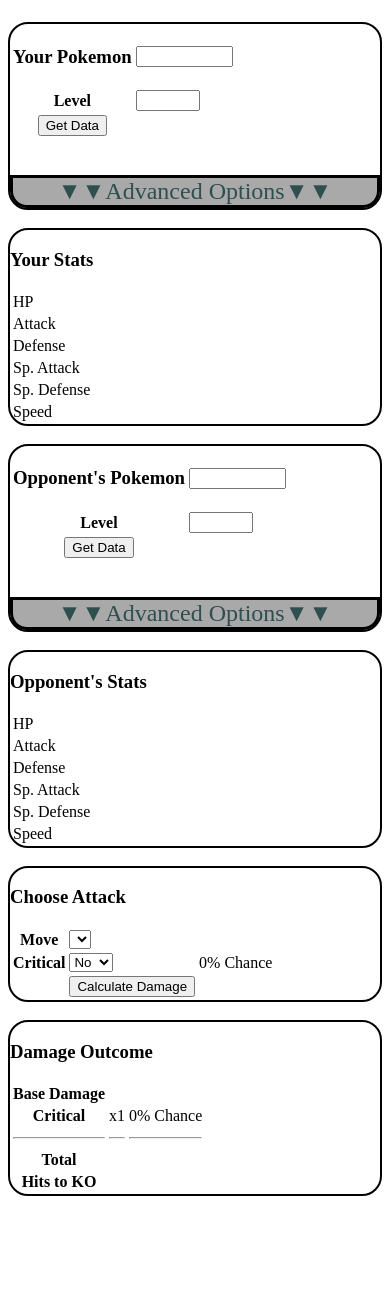
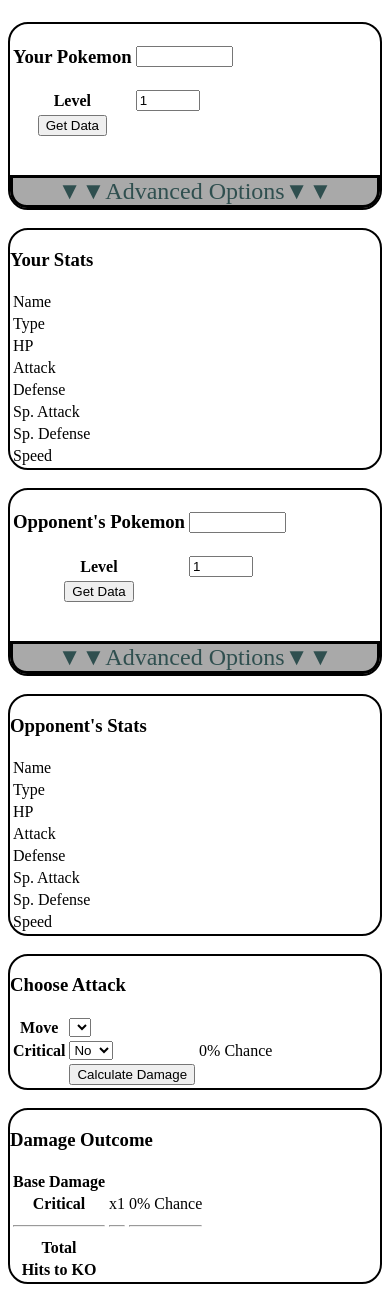
Before and after one commit to scotttolman/scotttolman.github.io, a PHP site: page /app/index.html in a window 390 px wide. Shown: the part 95-1405 px from the top of the page. Before the commit the page ends 1291 px from the top, so only its background shows below. Run offline with PHP 8.4, Linux system fonts and the light colour scheme; lists and menus that the app fills with data are empty.

Commit message:
view on mobile

```diff
--- a/app/index.html
+++ b/app/index.html
@@ -18,11 +18,11 @@
             <tr>
                 <th><label for="yourPokemon"><h3>Your Pokemon</h3></label></th>
                 <td><input type="text" name="yourPokemon" id="yourPokemon" size="9em"></td>
+                <td id="yPNameErr"></td>
             </tr>
             <tr>
                 <th><label for="yLevel">Level</label></th>
-                <td><input type="number" name="yLevel" id="yLevel" min="1" max="100"></td>
-                <td></td>
+                <td><input type="number" name="yLevel" id="yLevel" min="1" max="100" value="1"></td>
             </tr>
             <tr class="yAdv">
                 <td></td>
@@ -61,12 +61,12 @@
                 <td><input type="number" name="ySpeedIV" id="ySpeedIV" min="0" max="31" value="15"></td>
             </tr>
             <tr>
-                <th><button id="yData" onclick="getData('https://pokeapi.co/api/v2/pokemon/' + yourPokemon.value + '/', 1)">Get Data</button></th>
+                <th><button id="yData" onclick="getData('https://pokeapi.co/api/v2/pokemon/' + yourPokemon.value.toLowerCase() + '/', 1)">Get Data</button></th>
             </tr>
         </table>
         <br><br>
         <div class="advOpt" id="yAdvOpt">
-            <span>&#9660&#9660Advanced Options&#9660&#9660</span>
+            <span id="yAdvOptTxt">&#9660&#9660Advanced Options&#9660&#9660</span>
         </div>
     </div>
     <br>
@@ -74,6 +74,18 @@
     <div id="yStats" class="brdr">
         <h3>Your Stats</h3>
         <table>
+            <tr>
+                <td>Name</td>
+                <td id="yStatName"></td>
+            </tr>
+            <tr>
+                <td>Type</td>
+                <td id="yStatT1"></td>
+            </tr>
+            <tr id="yT2Stat">
+                <td>Type</td>
+                <td id="yStatT2"></td>
+            </tr>
             <tr>
                 <td>HP</td>
                 <td id="yHPBar"></td>
@@ -107,11 +119,11 @@
             <tr>
                 <th><label for="oppPokemon"><h3>Opponent's Pokemon</h3></label></th>
                 <td><input type="text" name="oppPokemon" id="oppPokemon" size="9em"></td>
+                <td id="oPNameErr"></td>
             </tr>
             <tr>
                 <th><label for="oLevel">Level</label></th>
-                <td><input type="number" name="oLevel" id="oLevel" min="1" max="100"></td>
-                <td></td>
+                <td><input type="number" name="oLevel" id="oLevel" min="1" max="100" value="1"></td>
             </tr>
             <tr class="oAdv">
                 <td></td>
@@ -154,7 +166,7 @@
         </table>
         <br><br>
         <div class="advOpt" id="oAdvOpt">
-            <span>&#9660&#9660Advanced Options&#9660&#9660</span>
+            <span id="oAdvOptTxt">&#9660&#9660Advanced Options&#9660&#9660</span>
         </div>
     </div>
     <br>
@@ -162,6 +174,18 @@
     <div id="oStats" class="brdr">
         <h3>Opponent's Stats</h3>
         <table>
+            <tr>
+                <td>Name</td>
+                <td id="oStatName"></td>
+            </tr>
+            <tr>
+                <td>Type</td>
+                <td id="oStatT1"></td>
+            </tr>
+            <tr id="oT2Stat">
+                <td>Type</td>
+                <td id="oStatT2"></td>
+            </tr>
             <tr>
                 <td>HP</td>
                 <td id="oHPBar"></td>
--- a/app/main.css
+++ b/app/main.css
@@ -21,6 +21,7 @@
 
 .yAdv {
     display: none;
+    transition: 500ms;
 }
 
 #yAdv {
@@ -30,3 +31,15 @@
 .oAdv {
     display: none;
 }
+
+#yPNameErr, #oPNameErr {
+    color: red;
+}
+
+#yT2Stat {
+    display: none;
+}
+
+#oT2Stat {
+    display: none;
+}
--- a/app/main.js
+++ b/app/main.js
@@ -18,6 +18,14 @@ function yExpand() {
             rows[i].style.display = "none"
         }
     }
+    var opt = document.getElementById("yAdvOptTxt");
+    var adv = document.getElementsByClassName("yAdv")[0].style.display;
+    if (adv == "none") {
+        opt.innerHTML = "&#9660&#9660Advanced Options&#9660&#9660";
+    }
+    else {
+    opt.innerHTML = "&#9650&#9650Basic Options&#9650&#9650";
+    }
 }
 
 function oExpand() {
@@ -30,6 +38,14 @@ function oExpand() {
             rows[i].style.display = "none"
         }
     }
+    var opt = document.getElementById("oAdvOptTxt");
+    var adv = document.getElementsByClassName("oAdv")[0].style.display;
+    if (adv == "none") {
+        opt.innerHTML = "&#9660&#9660Advanced Options&#9660&#9660";
+    }
+    else {
+    opt.innerHTML = "&#9650&#9650Basic Options&#9650&#9650";
+    }
 }
 
 function getData(url, code) {
@@ -40,11 +56,13 @@ function getData(url, code) {
         if (this.readyState == 4 && this.status == 200) {
             switch(code) {
                 case 1:
+                    document.getElementById("yPNameErr").innerHTML = ""
                     yPoke = JSON.parse(this.response);
                     calcYStats();
                     popMoves();
                     break;
                 case 2:
+                    document.getElementById("oPNameErr").innerHTML = ""
                     oPoke = JSON.parse(this.response);
                     calcOStats();
                     break;
@@ -58,12 +76,32 @@ function getData(url, code) {
                     break;
             }
         }
+        else if (this.readyState == 4 && this.status != 200) {
+            switch(code) {
+                case 1:
+                    document.getElementById("yPNameErr").innerHTML = "Pokemon not found"
+                    break;
+                case 2:
+                    document.getElementById("oPNameErr").innerHTML = "Pokemon not found"
+                    break;
+            }
+        }
       };
     xhr.send();
 }
 
 function calcYStats() {
+    document.getElementById("yT2Stat").style.display = "none";
     var lvl = parseInt(document.getElementById("yLevel").value);
+    var name = yPoke.name;
+    var type1 = yPoke.types[0].type.name;
+    var type2;
+    if (yPoke.types[1] == undefined) {
+        type2 = null;
+    }
+    else {
+        type2 = yPoke.types[1].type.name;
+    }
 
     var HP_Base = yPoke.stats[5].base_stat;
     var Attack_Base = yPoke.stats[4].base_stat;
@@ -94,6 +132,12 @@ function calcYStats() {
     var Speed = ((((2 * Speed_Base) + Speed_IV + (Speed_EV / 4)) * lvl) / 100) + 5;
 
 
+    document.getElementById("yStatName").innerHTML = name;
+    document.getElementById("yStatT1").innerHTML = type1;
+    if (type2 != null) {
+        document.getElementById("yStatT2").innerHTML = type2;
+        document.getElementById("yT2Stat").style.display = "table-row";
+    }
     document.getElementById("yHPBar").innerHTML = Math.floor(HP);
     document.getElementById("yAttackBar").innerHTML = Math.floor(Attack);
     document.getElementById("yDefenseBar").innerHTML = Math.floor(Defense);
@@ -103,7 +147,17 @@ function calcYStats() {
 }
 
 function calcOStats() {
+    document.getElementById("oT2Stat").style.display = "none";
     var lvl = parseInt(document.getElementById("oLevel").value);
+    var name = oPoke.name;
+    var type1 = oPoke.types[0].type.name;
+    var type2;
+    if (oPoke.types[1] == undefined) {
+        type2 = null;
+    }
+    else {
+        type2 = oPoke.types[1].type.name;
+    }
 
     var HP_Base = oPoke.stats[5].base_stat;
     var Attack_Base = oPoke.stats[4].base_stat;
@@ -134,6 +188,12 @@ function calcOStats() {
     var Speed = ((((2 * Speed_Base) + Speed_IV + (Speed_EV / 4)) * lvl) / 100) + 5;
 
 
+    document.getElementById("oStatName").innerHTML = name;
+    document.getElementById("oStatT1").innerHTML = type1;
+    if (type2 != null) {
+        document.getElementById("oStatT2").innerHTML = type2;
+        document.getElementById("oT2Stat").style.display = "table-row";
+    }
     document.getElementById("oHPBar").innerHTML = Math.floor(HP);
     document.getElementById("oAttackBar").innerHTML = Math.floor(Attack);
     document.getElementById("oDefenseBar").innerHTML = Math.floor(Defense);
```
